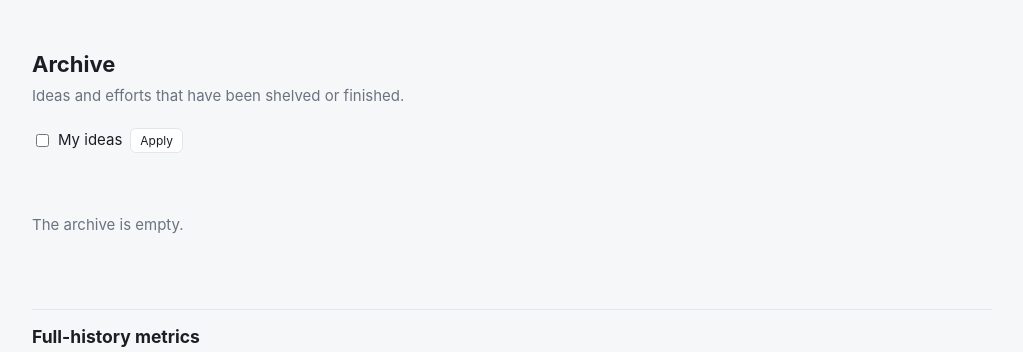
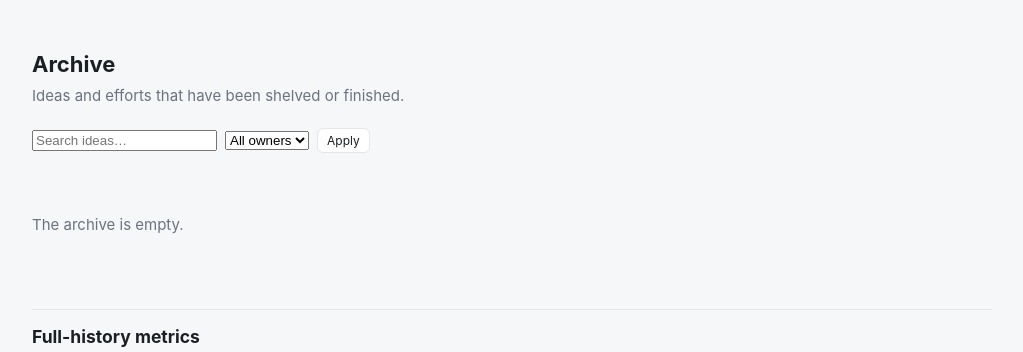
Before and after one commit to bzeitner/IdeaFlow, a Django app: page /archive/ in a window 1280 px wide. Shown: the part 107-459 px from the top of the page, without its empty margins (128-1151 px from the left). Run offline with Django 5.2, Linux system fonts and the light colour scheme; the visitor is signed in with stand-in values (Sample User, id 1); data comes from the database, SQL or seed files in the repository; data that the repository does not hold is empty; parts of the project's set-up code (start-up, migrations or seed data) failed here and were passed over.

Commit message:
Surface council disputes and expand idea search

```diff
--- a/ideas/models.py
+++ b/ideas/models.py
@@ -310,6 +310,18 @@ class Idea(models.Model):
             if value is not None
         )
         return baseline <= timezone.now() - timedelta(days=self.persona_stall_days)
+
+    @property
+    def needs_persona_intervention(self):
+        status = getattr(self, "latest_persona_review_status", None)
+        if status is None:
+            latest = self.persona_reviews.order_by("-created_at").first()
+            status = latest.status if latest else None
+        return bool(
+            status == PersonaReview.Status.NO_CONSENSUS
+            and self.last_persona_review_at
+            and self.last_persona_review_at >= self.last_meaningful_progress_at
+        )
 
     def replace_active_next_action(self, value):
         """Replace the queue head while retaining actions queued behind it."""
--- a/ideas/static/ideas/app.css
+++ b/ideas/static/ideas/app.css
@@ -116,6 +116,7 @@ table.tracking { width: 100%; border-collapse: collapse; background: var(--panel
 .tracking-item { display: grid; grid-template-columns: minmax(260px, 1fr) minmax(280px, .8fr) auto;
   gap: 14px; align-items: center; background: var(--panel); border: 1px solid var(--line); border-radius: 10px; padding: 14px 16px; }
 .tracking-item.needs-attention { border-left: 4px solid var(--star); padding-left: 13px; }
+.tracking-item.council-intervention { border: 2px solid #b42318; border-left-width: 6px; padding-left: 11px; background: #fff6f4; }
 .tracking-item.child-item { margin-left: 24px; }
 .child-marker { color: var(--dim); }
 .family-toggle { display: inline-flex; align-items: center; gap: 4px; margin-left: 7px; padding: 2px 7px;
@@ -133,6 +134,9 @@ table.tracking { width: 100%; border-collapse: collapse; background: var(--panel
 .question-pill { color: #774700; border-color: #dfb354; background: #fff3cf;
   text-decoration: none; font-weight: 600; }
 .question-pill:hover { border-color: #bd8730; background: #ffe9ad; }
+.council-intervention-pill { color: #8f160d; border-color: #e3978f; background: #ffe1dd;
+  text-decoration: none; font-weight: 700; }
+.council-intervention-pill:hover { border-color: #b42318; background: #ffc9c2; }
 .quick-fields { display: flex; flex-direction: column; gap: 7px; }
 .quick-form { display: flex; align-items: end; gap: 6px; margin: 0; }
 .quick-form label { flex: 1; color: var(--dim); font-size: 11px; font-weight: 600; text-transform: uppercase; letter-spacing: .03em; }
--- a/ideas/templates/ideas/_owner_filter.html
+++ b/ideas/templates/ideas/_owner_filter.html
@@ -1,8 +1,10 @@
 <form method="get" class="owner-filter">
-  <label>
-    <input type="checkbox" name="owner" value="mine"{% if owner_filter == 'mine' %} checked{% endif %}>
-    My ideas
-  </label>
+  <label><span class="sr-only">Search ideas</span><input type="search" name="q" value="{{ q }}" placeholder="Search ideas…"></label>
+  <label><span class="sr-only">Filter by owner</span><select name="owner">
+    <option value="">All owners</option>
+    <option value="mine"{% if owner_filter == 'mine' %} selected{% endif %}>My ideas</option>
+    {% for owner in owners %}{% with owner_id=owner.pk|stringformat:"s" %}<option value="{{ owner.pk }}"{% if owner_filter == owner_id %} selected{% endif %}>{{ owner.email|default:owner.username }}</option>{% endwith %}{% endfor %}
+  </select></label>
   <button class="btn small" type="submit">Apply</button>
-  {% if owner_filter %}<a class="btn small" href="{{ request.path }}">Clear</a>{% endif %}
+  {% if owner_filter or q %}<a class="btn small" href="{{ request.path }}">Clear</a>{% endif %}
 </form>
--- a/ideas/templates/ideas/detail.html
+++ b/ideas/templates/ideas/detail.html
@@ -22,7 +22,7 @@
       <p class="parent-line dim">Repo: <code>{{ idea.repo }}</code></p>
     {% endif %}
     {% if idea.persona_review_enabled or can_manage %}
-      <div class="exec-summary">
+      <div class="exec-summary" id="persona-council">
         <h4>Persona council</h4>
         {% if can_manage %}
           <form method="post" action="{% url 'ideas:update_persona_council' idea.pk %}" class="next-action-form">
--- a/ideas/views.py
+++ b/ideas/views.py
@@ -9,7 +9,7 @@ from django.conf import settings
 from django.core.exceptions import ValidationError
 from django.core.paginator import Paginator
 from django.db import transaction
-from django.db.models import Case, Count, F, IntegerField, Q, When
+from django.db.models import Case, CharField, Count, F, IntegerField, OuterRef, Q, Subquery, When
 from django.http import HttpResponse, JsonResponse
 from django.shortcuts import get_object_or_404, redirect, render
 from django.urls import reverse
@@ -21,7 +21,7 @@ from .forms import IdeaForm, IdeaRelationForm, ResearchEntryForm, ResourceFormSe
 from .graph.projection import graph_projection
 from .graph.capabilities import consume_capability, issue_capability
 from .graph.export import graphml_export
-from .models import AGENT_RUNS_BEFORE_FEEDBACK, Category, FeedItem, GraphAccessCapability, Idea, IdeaRelation, IdeaRelationSuggestion, Profile, RelationProvenance, RelationType, RepeatResult, RepeatResultStatus, ResearchEntry, Stage, Status, SuggestionStatus, WeeklySummary
+from .models import AGENT_RUNS_BEFORE_FEEDBACK, Category, FeedItem, GraphAccessCapability, Idea, IdeaRelation, IdeaRelationSuggestion, PersonaReview, Profile, RelationProvenance, RelationType, RepeatResult, RepeatResultStatus, ResearchEntry, Stage, Status, SuggestionStatus, WeeklySummary
 from .presentation import render_research_context
 from .weekly_metrics import metric_comparison_rows
 
@@ -494,9 +494,19 @@ def home(request):
 
 def _tab_view(request, status, template):
     owner_filter = request.GET.get("owner", "")
+    query = request.GET.get("q", "").strip()
     ideas = Idea.objects.filter(status=status).select_related("created_by", "category", "parent").prefetch_related("resources")
+    if query:
+        ideas = ideas.filter(
+            Q(title__icontains=query)
+            | Q(summary__icontains=query)
+            | Q(notes__icontains=query)
+            | Q(next_action__icontains=query)
+        )
     if owner_filter == "mine":
         ideas = ideas.filter(created_by=request.user)
+    elif owner_filter.isdigit():
+        ideas = ideas.filter(created_by_id=int(owner_filter))
     ideas = list(ideas)
     return render(
         request,
@@ -508,6 +518,10 @@ def _tab_view(request, status, template):
             "active": status,
             "can_manage": True,
             "owner_filter": owner_filter,
+            "q": query,
+            "owners": get_user_model().objects.filter(
+                ideas_created__isnull=False
+            ).distinct().order_by("email", "username"),
         },
     )
 
@@ -527,6 +541,14 @@ def tracking(request):
     stage = request.GET.get("stage", "")
     attention = request.GET.get("attention", "")
     owner_filter = request.GET.get("owner", "")
+    ideas = ideas.annotate(
+        latest_persona_review_status=Subquery(
+            PersonaReview.objects.filter(idea_id=OuterRef("pk"))
+            .order_by("-created_at")
+            .values("status")[:1],
+            output_field=CharField(),
+        )
+    )
     if query:
         ideas = ideas.filter(
             Q(title__icontains=query)
@@ -540,12 +562,19 @@ def tracking(request):
         ideas = ideas.filter(stage__slug=stage)
     if owner_filter == "mine":
         ideas = ideas.filter(created_by=request.user)
+    elif owner_filter.isdigit():
+        ideas = ideas.filter(created_by_id=int(owner_filter))
     if attention == "paused":
         ideas = ideas.filter(
             agent_runs_since_feedback__gte=AGENT_RUNS_BEFORE_FEEDBACK
         )
     elif attention == "no-next-action":
         ideas = ideas.filter(next_action="")
+    elif attention == "council":
+        ideas = ideas.filter(
+            latest_persona_review_status=PersonaReview.Status.NO_CONSENSUS,
+            last_persona_review_at__gte=F("last_meaningful_progress_at"),
+        )
 
     ideas = ideas.annotate(
         tracking_child_count=Count(
@@ -614,6 +643,9 @@ def tracking(request):
             "can_manage": True,
             "categories": Category.objects.filter(is_active=True),
             "stages": Stage.objects.filter(is_active=True),
+            "owners": get_user_model().objects.filter(
+                ideas_created__isnull=False
+            ).distinct().order_by("email", "username"),
             "filters": {
                 "q": query,
                 "category": category,
```
Also changed, not shown: ideas/templates/ideas/tracking.html (+5 -2 lines), ideas/tests/test_views.py (+71 -1 lines).
